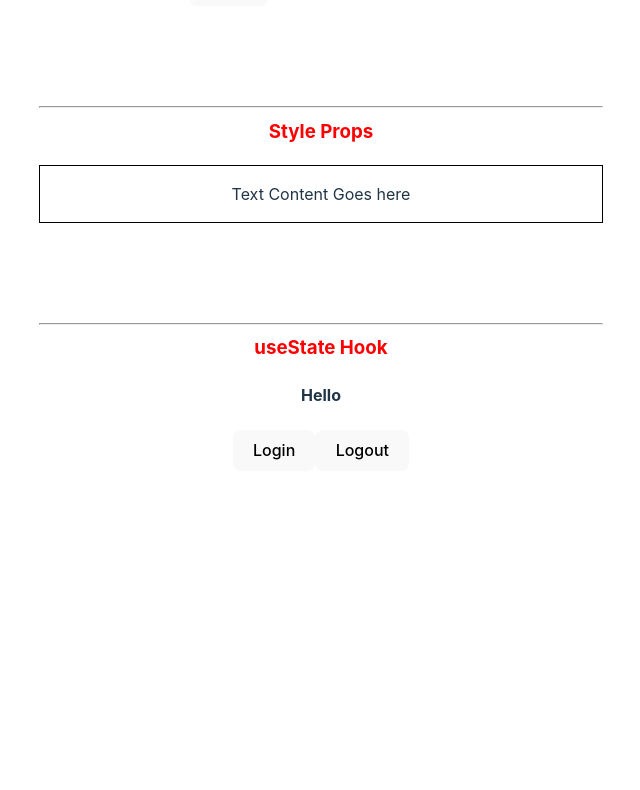
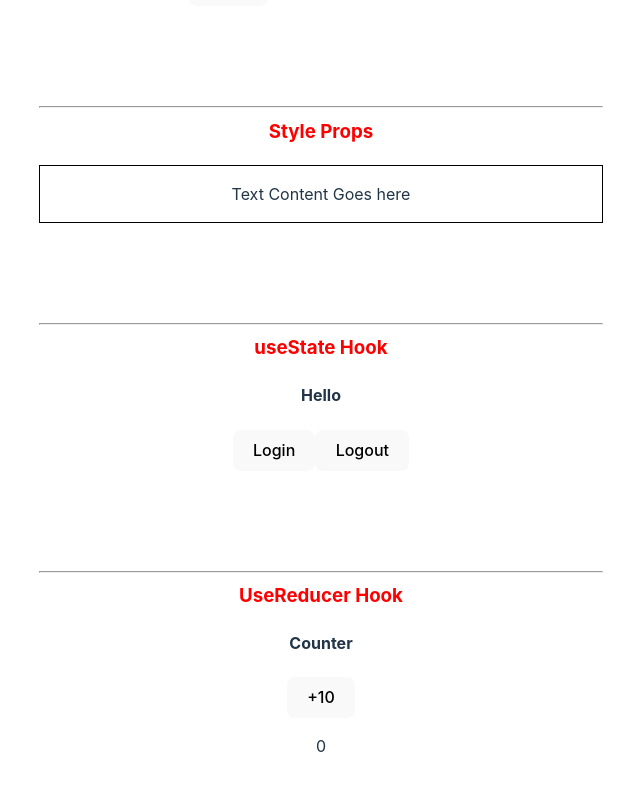
Before and after one commit to ivolopes-developer/react-typesscript-learning, a React (Vite) app in the folder my-react-ts-app/: page / in a window 1280 px wide. Shown: the part 939-1729 px from the top of the page, without its empty margins (319-959 px from the left). Before the commit the page ends 1442 px from the top, so only its background shows below. Built offline with nearby package versions, Linux system fonts and the light colour scheme.

Commit message:
useReducer

```diff
--- a/my-react-ts-app/src/App.tsx
+++ b/my-react-ts-app/src/App.tsx
@@ -9,6 +9,7 @@
 import { Input } from "./components/Input";
 import { Container } from "./components/Container";
 import { User } from "./components/state/User";
+import { Counter } from "./components/state/Counter";
 
 function App() {
 	const personName = {
@@ -78,6 +79,12 @@
 				useState Hook
 			</h3>
 			<User></User>
+
+			<h3 className='videoTopic'>
+				<hr />
+				UseReducer Hook
+			</h3>
+			<Counter></Counter>
 		</>
 	);
 }
--- /dev/null
+++ b/my-react-ts-app/src/components/state/Counter.tsx
@@ -0,0 +1,41 @@
+import { useReducer } from "react";
+
+type CounterState = {
+	count: number;
+};
+
+type CounterAction = {
+	type: string;
+	payload: number;
+};
+
+const initialState = { count: 0 };
+
+function reducer(state: CounterState, action: CounterAction) {
+	switch (action.type) {
+		case "increment":
+			return { count: state.count + action.payload };
+		case "decrement":
+			return { count: state.count - action.payload };
+		default:
+			return state;
+	}
+}
+
+export const Counter = () => {
+	const [state, dispatch] = useReducer(reducer, initialState);
+	return (
+		<div>
+			<h4>Counter</h4>
+			<button onClick={() => dispatch({ type: "increment", payload: 10 })}>
+				+10
+			</button>
+			{state.count > 0 ? (
+				<button onClick={() => dispatch({ type: "decrement", payload: 10 })}>
+					-10
+				</button>
+			) : null}
+			<p>{state.count}</p>
+		</div>
+	);
+};
```
